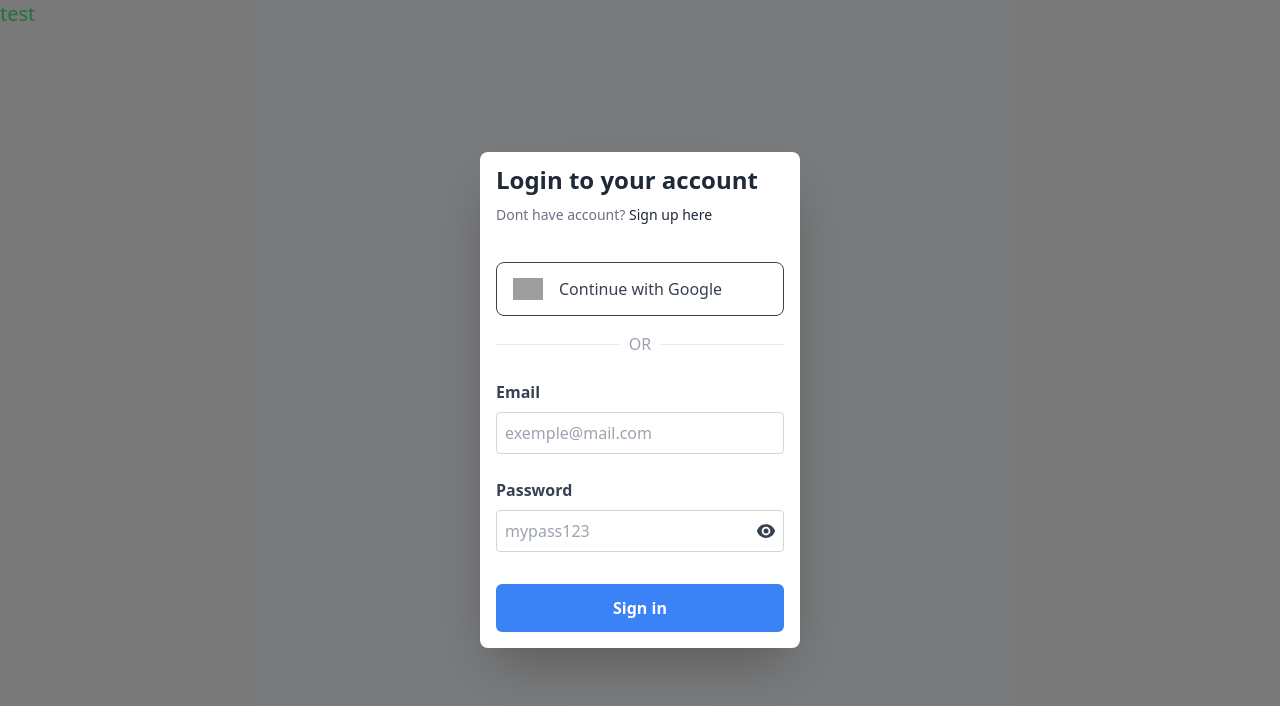
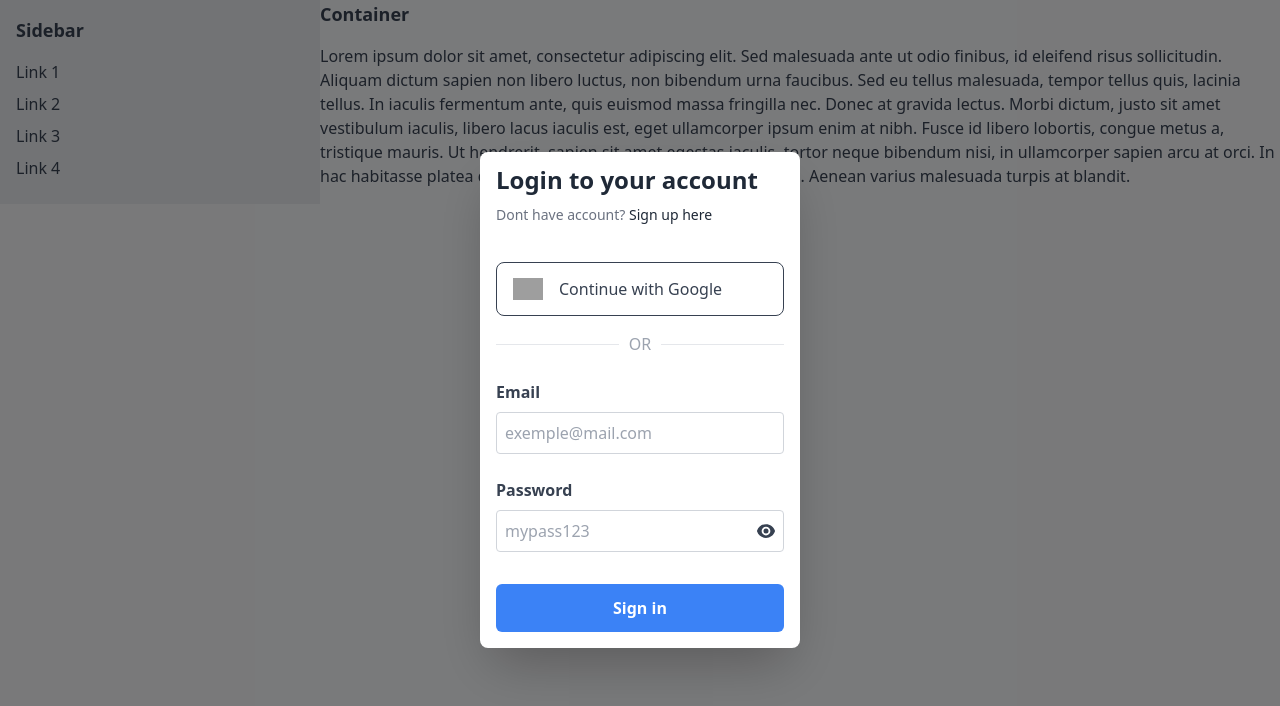
Before and after one commit to Cassius-P/gpt-next, a Next.js app: page / in a window 1280 px wide. Shown: the top 706 px of the page. Built offline with nearby package versions, Linux system fonts and the light colour scheme; no server answers; grey boxes are pictures that could not be loaded.

Commit message:
Start of sidebar and container

```diff
--- /dev/null
+++ b/components/container/Container.tsx
@@ -0,0 +1,12 @@
+import React from 'react'
+
+const Container = () => {
+  return (
+    <div className="flex flex-col flex-1 flex-grow overflow-y-auto">
+      <h2 className="font-bold text-lg mb-4">Container</h2>
+      <p>Lorem ipsum dolor sit amet, consectetur adipiscing elit. Sed malesuada ante ut odio finibus, id eleifend risus sollicitudin. Aliquam dictum sapien non libero luctus, non bibendum urna faucibus. Sed eu tellus malesuada, tempor tellus quis, lacinia tellus. In iaculis fermentum ante, quis euismod massa fringilla nec. Donec at gravida lectus. Morbi dictum, justo sit amet vestibulum iaculis, libero lacus iaculis est, eget ullamcorper ipsum enim at nibh. Fusce id libero lobortis, congue metus a, tristique mauris. Ut hendrerit, sapien sit amet egestas iaculis, tortor neque bibendum nisi, in ullamcorper sapien arcu at orci. In hac habitasse platea dictumst. Proin gravida elementum rutrum. Aenean varius malesuada turpis at blandit.</p>
+    </div>
+  )
+}
+
+export default Container
--- /dev/null
+++ b/components/sidebar/Sidebar.tsx
@@ -0,0 +1,15 @@
+export default function Sidebar() {
+
+    return (
+        <aside className="w-1/4 bg-gray-200 p-4">
+            <h2 className="font-bold text-lg mb-4">Sidebar</h2>
+            <ul>
+                <li className="mb-2"><a href="#">Link 1</a></li>
+                <li className="mb-2"><a href="#">Link 2</a></li>
+                <li className="mb-2"><a href="#">Link 3</a></li>
+                <li className="mb-2"><a href="#">Link 4</a></li>
+            </ul>
+        </aside>
+    )
+
+}
--- a/pages/index.tsx
+++ b/pages/index.tsx
@@ -1,7 +1,11 @@
+import Container from "@/components/container/Container";
+import Sidebar from "@/components/sidebar/Sidebar";
+
 export default function Home() {
     return (
-      <>
-        <h1 className={'text-xl text-green-400'}>test</h1>
-      </>
+      <div className="flex">
+        <Sidebar/>
+        <Container/>
+      </div>
     )
   }
```
